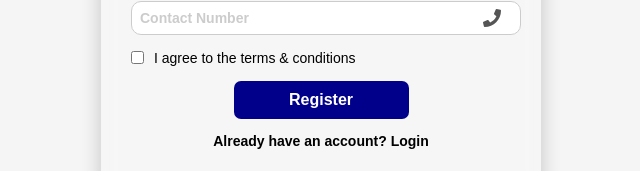
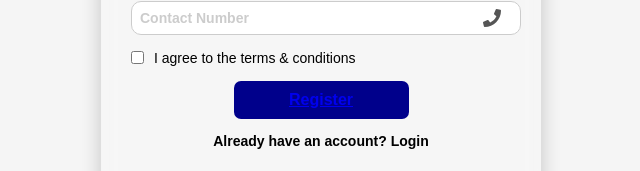
Before and after one commit to SreenivasOrg/employee-tracking-ui, a React (Create React App) app: page /register in a window 1280 px wide. Shown: the part 448-619 px from the top of the page, without its empty margins (319-959 px from the left). Built offline with nearby package versions, Linux system fonts and the light colour scheme.

Commit message:
Update RegisterForm.jsx

```diff
--- a/src/Components/registrationForm/RegisterForm.jsx
+++ b/src/Components/registrationForm/RegisterForm.jsx
@@ -179,7 +179,7 @@ const RegisterForm = () => {
 
         {/* Submit Button */}
         <button type="submit" className="register-button">
-          Register
+          <Link to="/login">Register</Link>
         </button>
         <p className="login-link">
           Already have an account? <Link to="/login">Login</Link>
```
